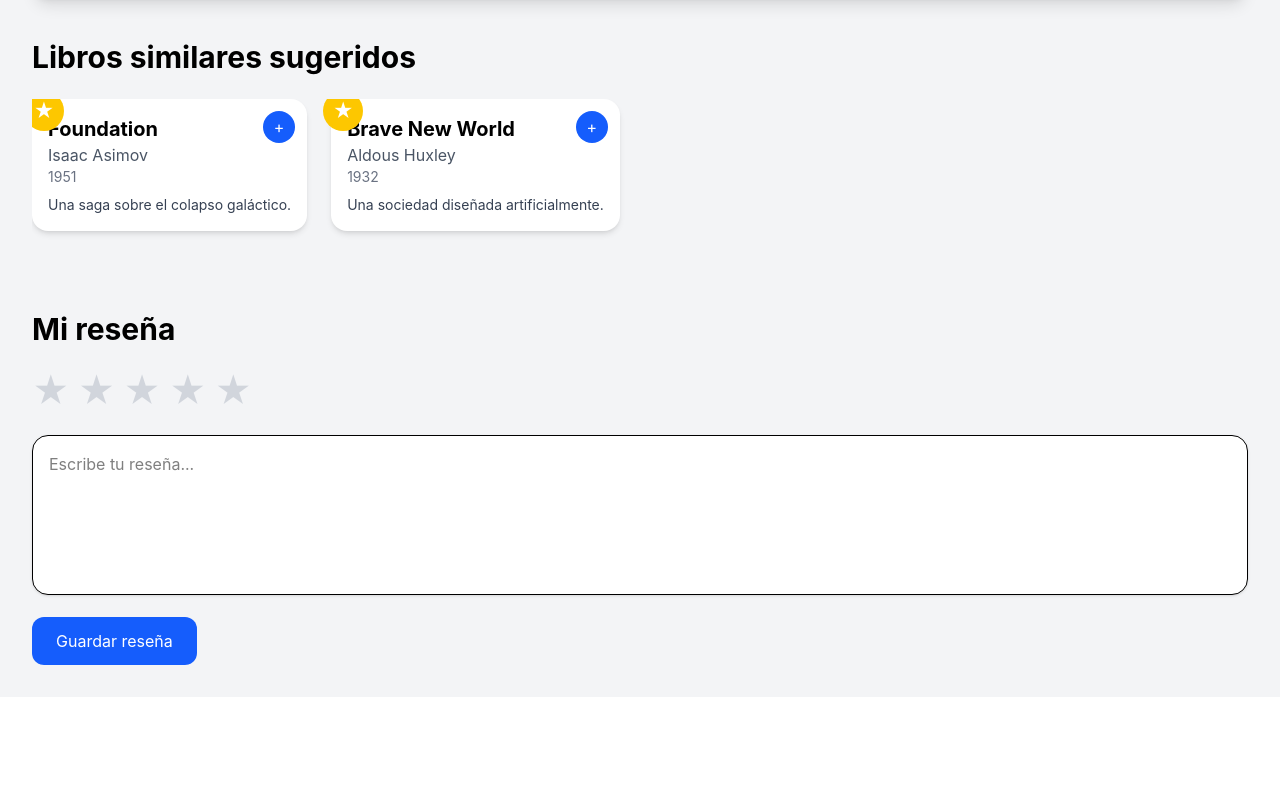
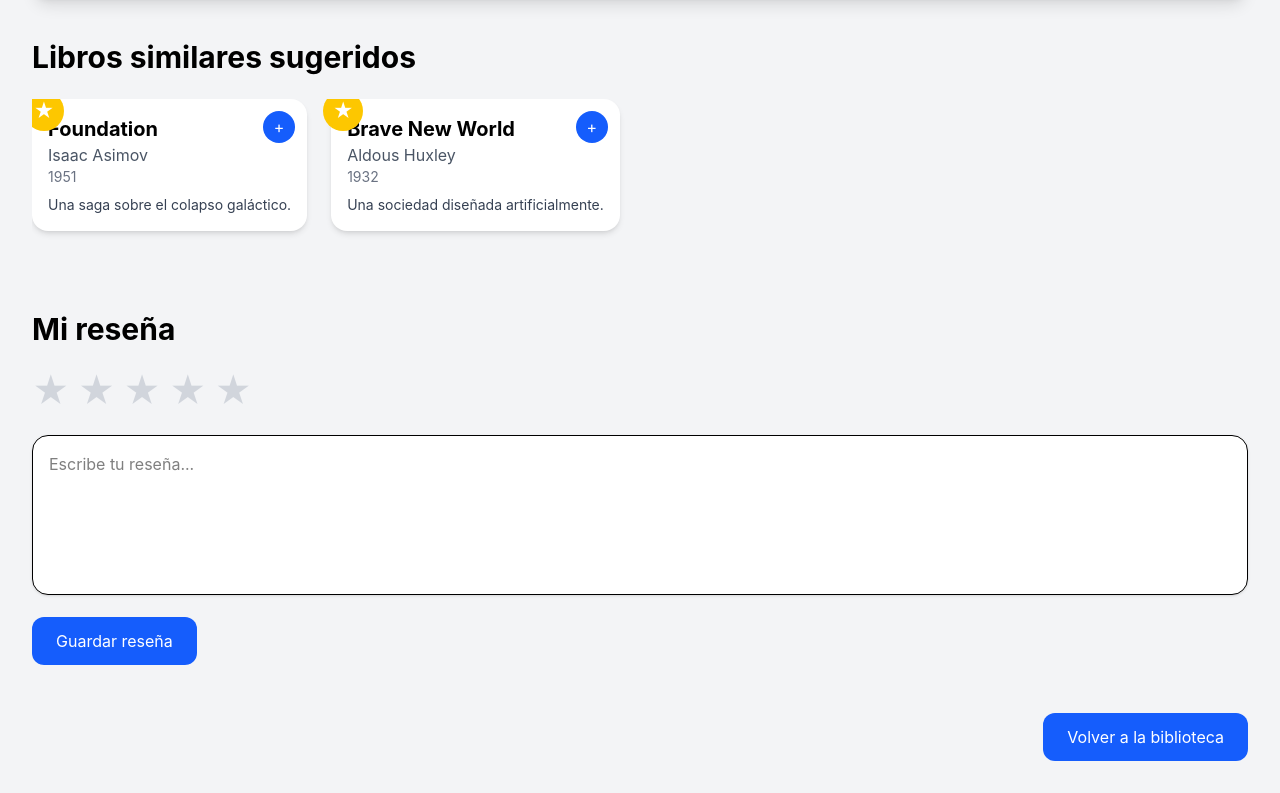
Before and after one commit to Leo141592/BibliotecaFrontend, a React (Vite) app: page /books/1 in a window 1280 px wide. Shown: the part 353-1146 px from the top of the page. Before the commit the page ends 1050 px from the top, so only its background shows below. Built offline with nearby package versions, Linux system fonts and the light colour scheme.

Commit message:
Boton de volver a biblioteca

```diff
--- a/src/pages/BookDetailsPage.tsx
+++ b/src/pages/BookDetailsPage.tsx
@@ -1,9 +1,10 @@
-import { useParams } from "react-router-dom"
+import { useParams, useNavigate } from "react-router-dom"
 import BookCard from "../components/BookCard"
 import { useState } from "react"
 
 function BookDetailsPage() {
 
+  const navigate = useNavigate()
   const [rating, setRating] = useState(0)
 const [review, setReview] = useState("")
 const [isReading, setIsReading] = useState(false)
@@ -167,7 +168,19 @@ const [isSaved, setIsSaved] = useState(false)
 
 </section>
 
-    </div>
+{/* Botón volver */}
+<div className="flex justify-end mt-12">
+
+  <button
+    onClick={() => navigate("/home")}
+    className="bg-blue-600 text-white px-6 py-3 rounded-xl hover:bg-blue-700 transition"
+  >
+    Volver a la biblioteca
+  </button>
+
+</div>
+
+</div>
   )
 }
 
```
